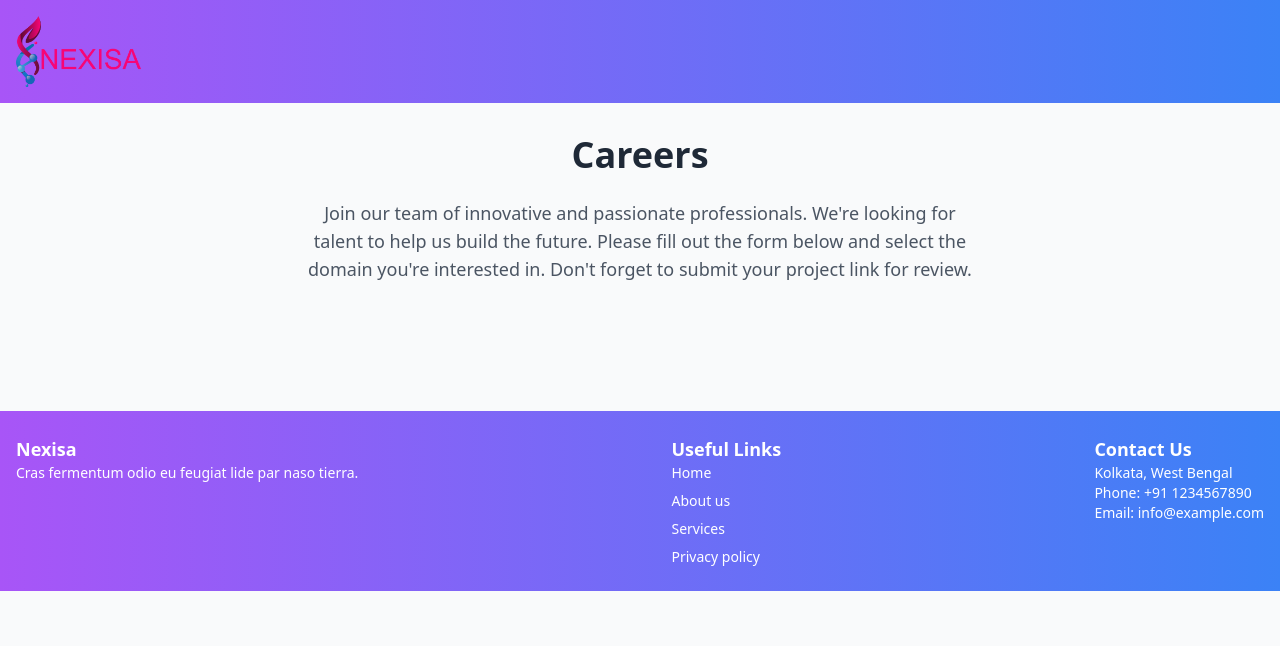
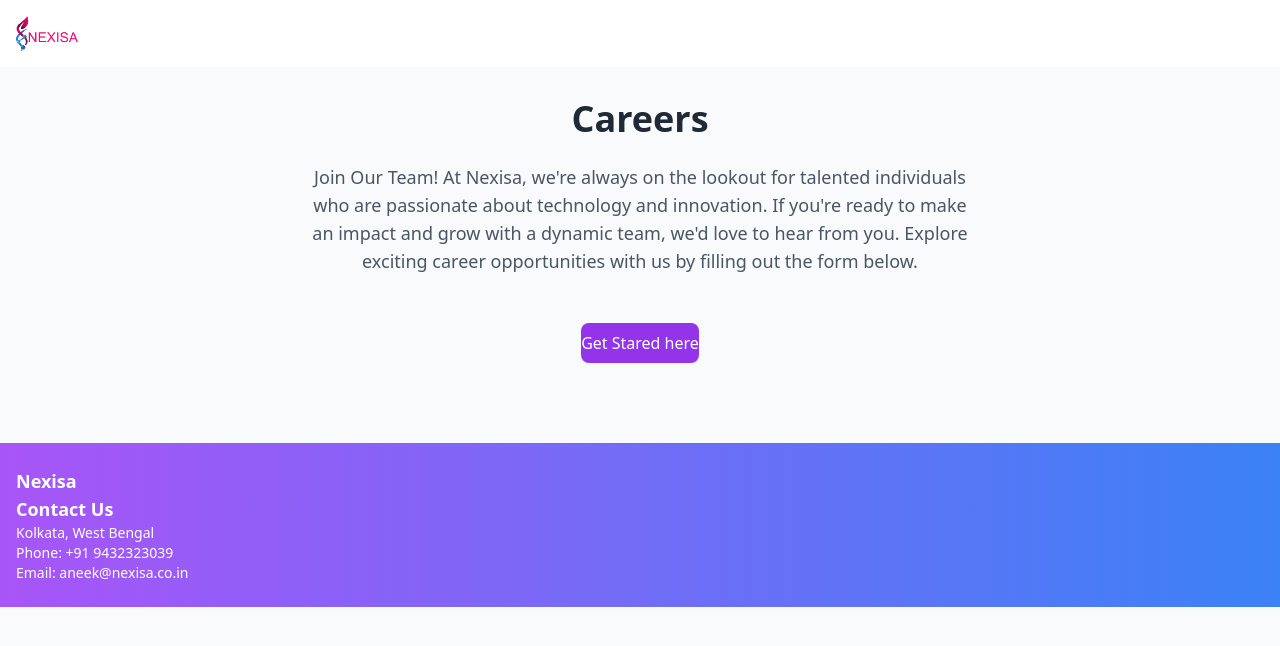
Before and after one commit to CoderSahel/NEXISA, a plain HTML site: page Client/Careers.html in a window 1280 px wide. Drawn offline with nearby package versions, Linux system fonts and the light colour scheme.

Commit message:
added career

```diff
--- a/Client/Careers.html
+++ b/Client/Careers.html
@@ -5,14 +5,17 @@
     <meta name="viewport" content="width=device-width, initial-scale=1.0">
     <title>Careers | Nexisa</title>
     <script src="https://cdn.tailwindcss.com"></script>
+    <!-- Favicons -->
+    <link href="assets/img/favicon.png" rel="icon">
+    <link href="assets/img/apple-touch-icon.png" rel="apple-touch-icon">
 </head>
 <body class="bg-gray-50">
     <!-- Header -->
-    <header class="bg-gradient-to-r from-purple-500 to-blue-500 py-4">
+    <header class="bg-white py-4">
         <div class="container mx-auto px-4">
             <div class="flex items-center justify-between">
                 <div class="w-1/2 sm:w-1/3 md:w-1/4 lg:w-[10%]">
-                    <img src="assets/img/Logo/nexisa.png" alt="Logo" class="w-full">
+                    <a href="index.html"><img src="assets/img/Logo/nexisa.png" alt="Logo" class="w-1/2"></a>
                 </div>
             </div>
         </div>
@@ -22,8 +25,10 @@
     <main class="flex flex-col items-center py-8 px-4 sm:px-8 lg:px-0">
         <h1 class="text-3xl sm:text-4xl font-bold text-gray-800 mb-4 sm:mb-6">Careers</h1>
         <p class="text-base sm:text-lg text-gray-600 text-center mb-8 sm:mb-12 max-w-2xl">
-            Join our team of innovative and passionate professionals. We're looking for talent to help us build the future. Please fill out the form below and select the domain you're interested in. Don't forget to submit your project link for review.
+            Join Our Team!
+            At Nexisa, we're always on the lookout for talented individuals who are passionate about technology and innovation. If you're ready to make an impact and grow with a dynamic team, we'd love to hear from you. Explore exciting career opportunities with us by filling out the form below.
         </p>
+        <a href="https://forms.gle/5NeaDkqF3xe6wMi6A"><button type="Get Stared here" class="w-full bg-purple-600 text-white py-2 rounded-lg hover:bg-purple-700 focus:outline-none">  Get Stared here  </button></a>
     </main>
 
     <!-- Footer -->
@@ -32,22 +37,11 @@
             <div class="flex flex-col sm:flex-row justify-between">
                 <div class="mb-4 sm:mb-0">
                     <h3 class="text-lg font-bold">Nexisa</h3>
-                    <p class="text-sm">Cras fermentum odio eu feugiat lide par naso tierra.</p>
-                </div>
-                <div class="mb-4 sm:mb-0">
-                    <h3 class="text-lg font-bold">Useful Links</h3>
-                    <ul class="text-sm space-y-2">
-                        <li><a href="#" class="hover:underline">Home</a></li>
-                        <li><a href="#" class="hover:underline">About us</a></li>
-                        <li><a href="#" class="hover:underline">Services</a></li>
-                        <li><a href="#" class="hover:underline">Privacy policy</a></li>
-                    </ul>
-                </div>
-                <div>
+
                     <h3 class="text-lg font-bold">Contact Us</h3>
                     <p class="text-sm">Kolkata, West Bengal</p>
-                    <p class="text-sm">Phone: +91 1234567890</p>
-                    <p class="text-sm">Email: info@example.com</p>
+                    <p class="text-sm">Phone: +91 9432323039</p>
+                    <p class="text-sm">Email: aneek@nexisa.co.in</p>
                 </div>
             </div>
         </div>
```
Also changed, not shown: Client/index.html (+2 -2 lines).
